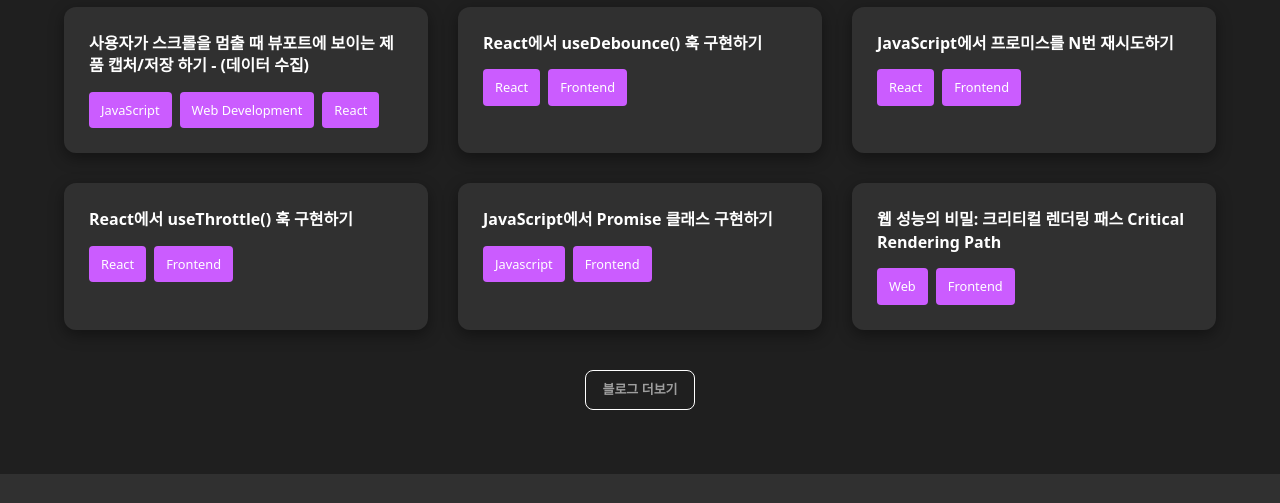
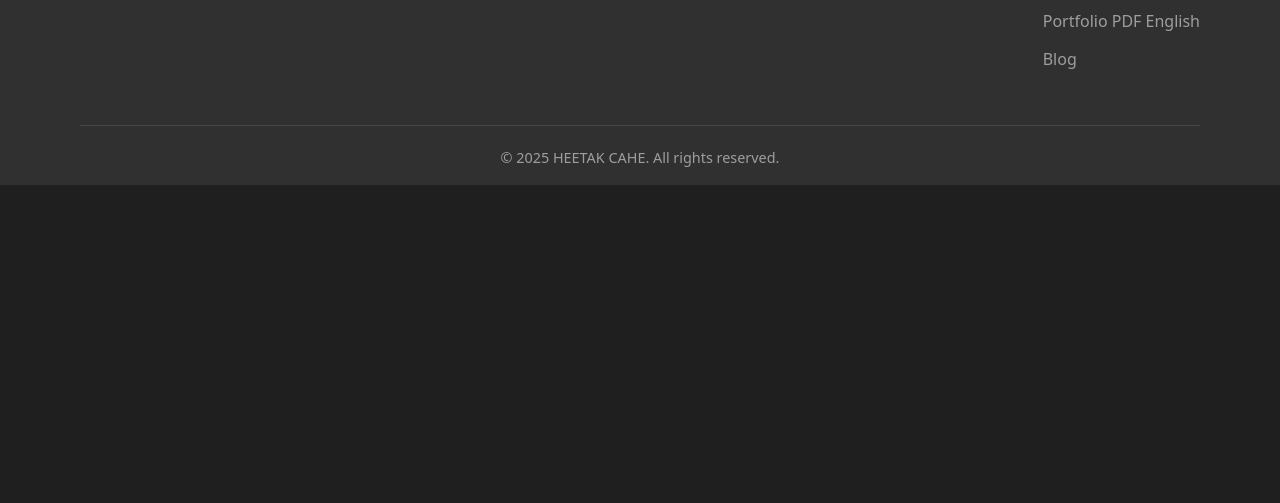
Before and after one commit to htchae/htchae.github.io, a plain HTML site: page index.html in a window 1280 px wide. Shown: the part 6250-6753 px from the top of the page. After the commit the page ends 6435 px from the top, so only its background shows below. Drawn offline with Linux system fonts and the light colour scheme.

Commit message:
Update index.html

```diff
--- a/index.html
+++ b/index.html
@@ -1548,143 +1548,6 @@
       </div>
     </section>
 
-    <!-- Blog section -->
-    <section id="blog" class="section">
-      <div class="section-title center">
-        <h2>BLOG</h2>
-        <div class="line"></div>
-      </div>
-
-      <div class="blog-grid">
-        <!-- Blog post 1 -->
-
-        <a
-          href="https://wonblog.vercel.app/posts/67d527afa1ed8496beee41f4"
-          target="_blank"
-          class="blog-item-link"
-        >
-          <div class="blog-item">
-            <div class="blog-card">
-              <h4>
-                사용자가 스크롤을 멈출 때 뷰포트에 보이는 제품 캡처/저장 하기 -
-                (데이터 수집)
-              </h4>
-              <div class="blog-tags">
-                <span class="skill-tag">JavaScript</span>
-                <span class="skill-tag">Web Development</span>
-                <span class="skill-tag">React</span>
-              </div>
-            </div>
-          </div>
-        </a>
-
-        <!-- Blog post 2 -->
-
-        <a
-          href="https://wonblog.vercel.app/posts/67d51eb1a1ed8496beee3edd"
-          target="_blank"
-          class="blog-item-link"
-        >
-          <div class="blog-item">
-            <div class="blog-card">
-              <h4>React에서 useDebounce() 훅 구현하기</h4>
-              <div class="blog-tags">
-                <span class="skill-tag">React</span>
-                <span class="skill-tag">Frontend</span>
-              </div>
-            </div>
-          </div>
-        </a>
-
-        <!-- Blog post 3 -->
-
-        <a
-          href="https://wonblog.vercel.app/posts/67d523cca1ed8496beee40b0"
-          target="_blank"
-          class="blog-item-link"
-        >
-          <div class="blog-item">
-            <div class="blog-card">
-              <h4>JavaScript에서 프로미스를 N번 재시도하기</h4>
-              <div class="blog-tags">
-                <span class="skill-tag">React</span>
-                <span class="skill-tag">Frontend</span>
-              </div>
-            </div>
-          </div>
-        </a>
-
-        <!-- Blog post 4 -->
-
-        <a
-          href="https://wonblog.vercel.app/posts/67d51e4fa1ed8496beee3e9e"
-          target="_blank"
-          class="blog-item-link"
-        >
-          <div class="blog-item">
-            <div class="blog-card">
-              <h4>React에서 useThrottle() 훅 구현하기</h4>
-              <div class="blog-tags">
-                <span class="skill-tag">React</span>
-                <span class="skill-tag">Frontend</span>
-              </div>
-            </div>
-          </div>
-        </a>
-
-        <!-- Blog post 5 -->
-
-        <a
-          href="https://wonblog.vercel.app/posts/67d5c5079feafe82687c67d6"
-          target="_blank"
-          class="blog-item-link"
-        >
-          <div class="blog-item">
-            <div class="blog-card">
-              <h4>JavaScript에서 Promise 클래스 구현하기</h4>
-              <div class="blog-tags">
-                <span class="skill-tag">Javascript</span>
-                <span class="skill-tag">Frontend</span>
-              </div>
-            </div>
-          </div>
-        </a>
-
-        <!-- Blog post 6 -->
-
-        <a
-          href="https://wonblog.vercel.app/posts/67d5d2aa3672534d69a323cc"
-          target="_blank"
-          class="blog-item-link"
-        >
-          <div class="blog-item">
-            <div class="blog-card">
-              <h4>
-                웹 성능의 비밀: 크리티컬 렌더링 패스 Critical Rendering Path
-              </h4>
-              <div class="blog-tags">
-                <span class="skill-tag">Web</span>
-                <span class="skill-tag">Frontend</span>
-              </div>
-            </div>
-          </div>
-        </a>
-      </div>
-
-      <div class="blog-more-container">
-        <a
-          href="https://personal-blog-client-i8me.vercel.app/"
-          target="_blank"
-          class="btn btn-white"
-        >
-          <div class="btn-bg"></div>
-          <div class="btn-text" data-lang-key="see-more-articles">
-            See More Articles
-          </div>
-        </a>
-      </div>
-    </section>
-
     <!-- Footer section -->
     <footer id="footer" class="section">
       <div class="container">
```
